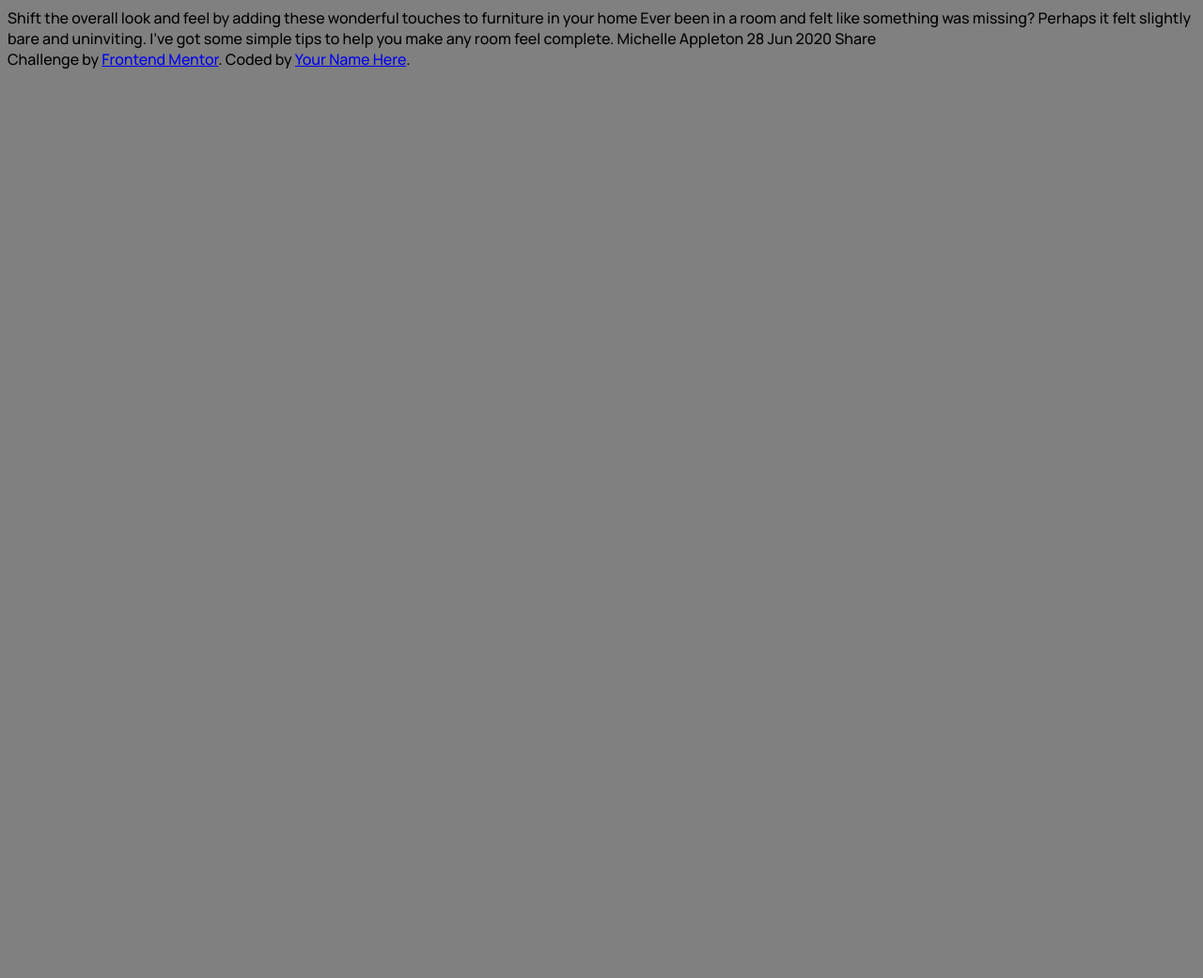
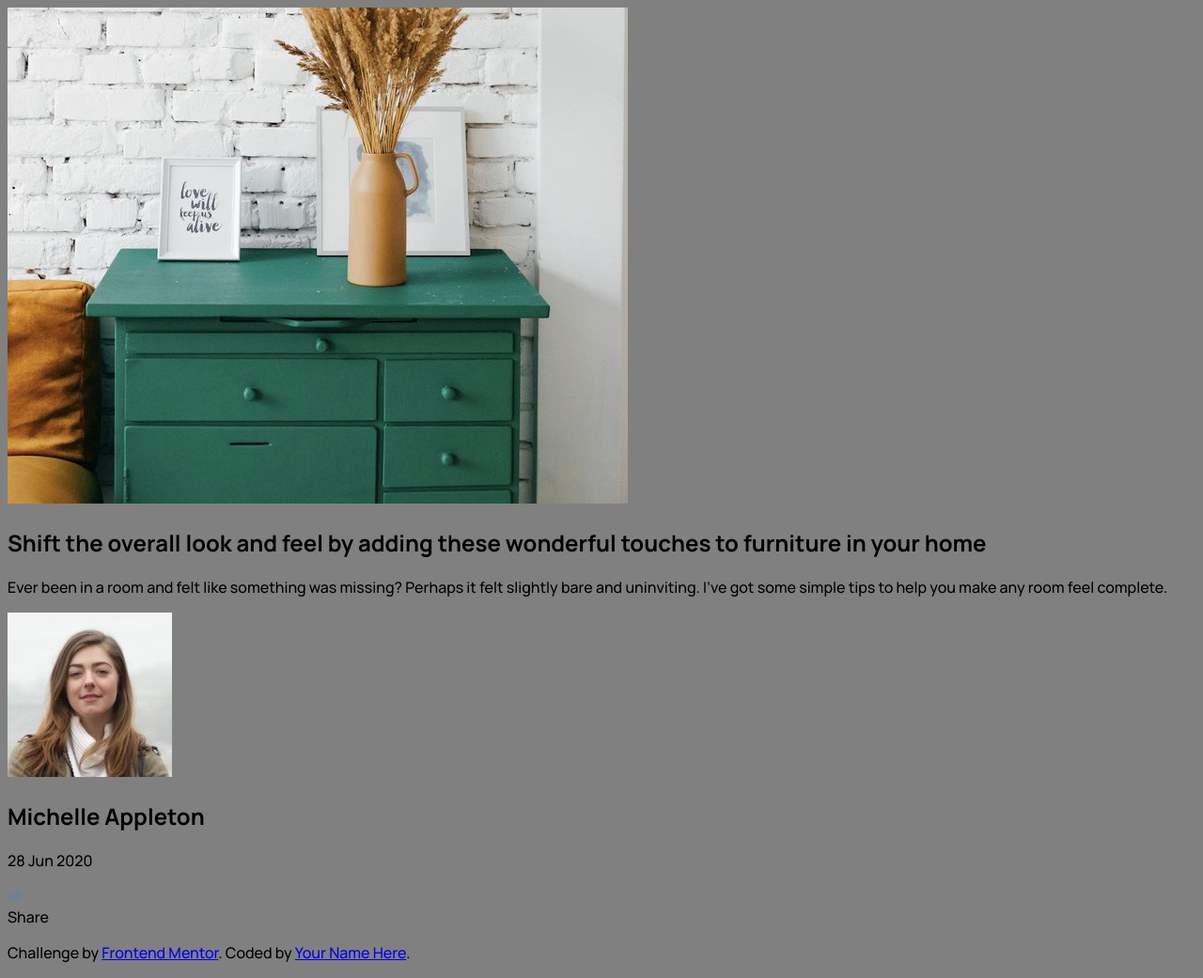
Before and after one commit to lozukka/article-preview-component-fm, a plain HTML site: page index.html in a window 1280 px wide. Shown: the whole page at 94% size. Before the commit the page ends 800 px from the top, so only its background shows below. Drawn offline with Linux system fonts and the light colour scheme; a script that the page names is missing.

Commit message:
Update index.html
Basic HTML structure

```diff
--- a/index.html
+++ b/index.html
@@ -16,18 +16,49 @@
     <title>Frontend Mentor | Article preview component</title>
   </head>
   <body>
-    Shift the overall look and feel by adding these wonderful touches to
-    furniture in your home Ever been in a room and felt like something was
-    missing? Perhaps it felt slightly bare and uninviting. I’ve got some simple
-    tips to help you make any room feel complete. Michelle Appleton 28 Jun 2020
+    <main>
+      <section>
+        <img
+          src="./images/drawers.jpg"
+          alt="Green chest of drawers against a white brick wall, decorated with a brown vase of dried pampas grass and two framed pictures, one with the quote 'love will keep us alive'."
+        />
+      </section>
+      <section>
+        <h1>
+          Shift the overall look and feel by adding these wonderful touches to
+          furniture in your home
+        </h1>
+        <p>
+          Ever been in a room and felt like something was missing? Perhaps it
+          felt slightly bare and uninviting. I’ve got some simple tips to help
+          you make any room feel complete.
+        </p>
+      </section>
+      <section>
+        <img
+          src="./images/avatar-michelle.jpg"
+          alt="A woman named Michelle, long brown hair, soft smile and natural look."
+        />
+        <section>
+          <h2>Michelle Appleton</h2>
+          <p>28 Jun 2020</p>
+        </section>
+        <a href="#"
+          ><img src="./images/icon-share.svg" alt="Share the article"
+        /></a>
+      </section>
+    </main>
+
     Share
 
-    <div class="attribution">
-      Challenge by
-      <a href="https://www.frontendmentor.io?ref=challenge" target="_blank"
-        >Frontend Mentor</a
-      >. Coded by <a href="#">Your Name Here</a>.
-    </div>
+    <footer>
+      <p>
+        Challenge by
+        <a href="https://www.frontendmentor.io?ref=challenge" target="_blank"
+          >Frontend Mentor</a
+        >. Coded by <a href="#">Your Name Here</a>.
+      </p>
+    </footer>
   </body>
   <script src="./script.js" defer></script>
 </html>
```
